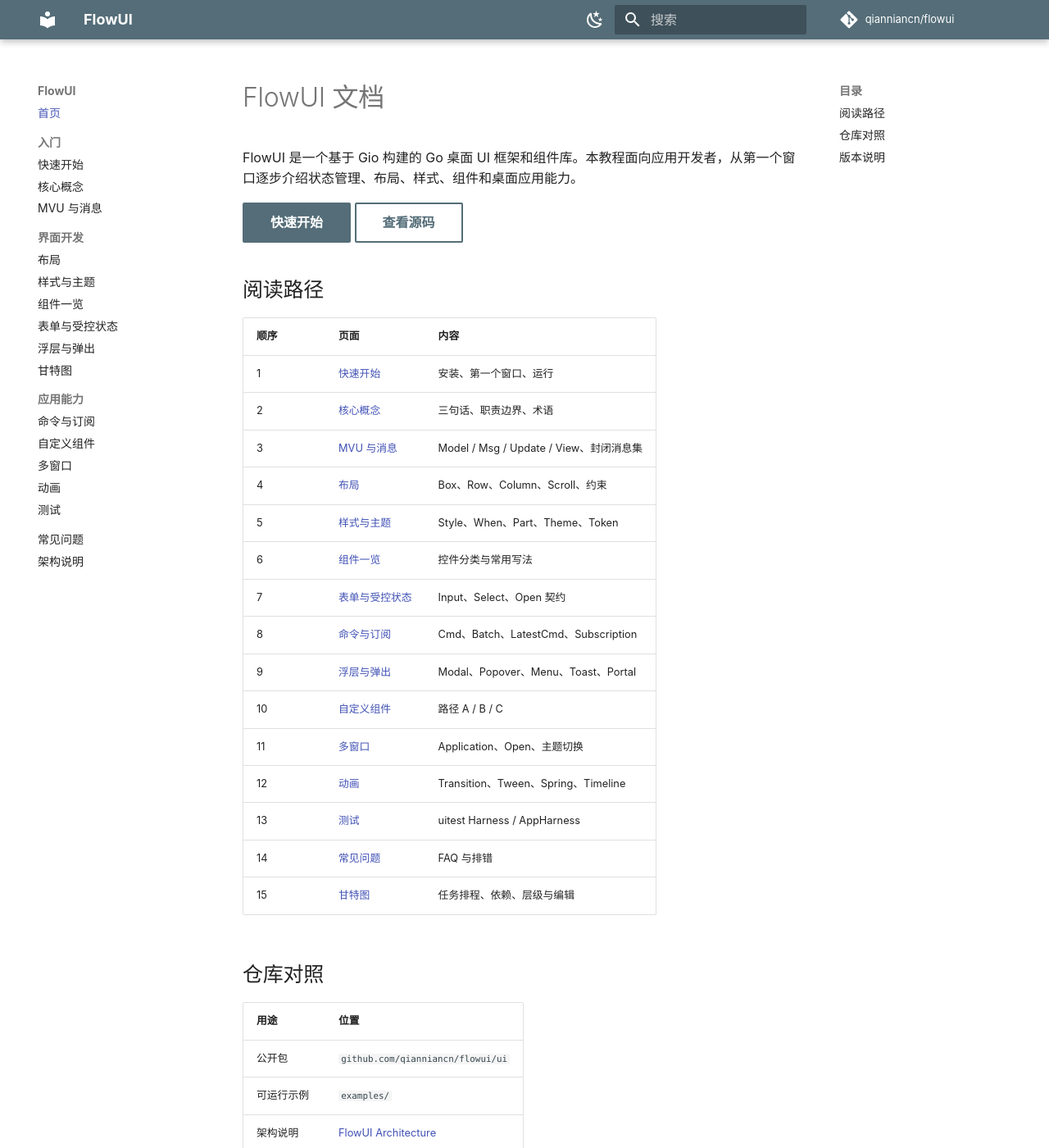
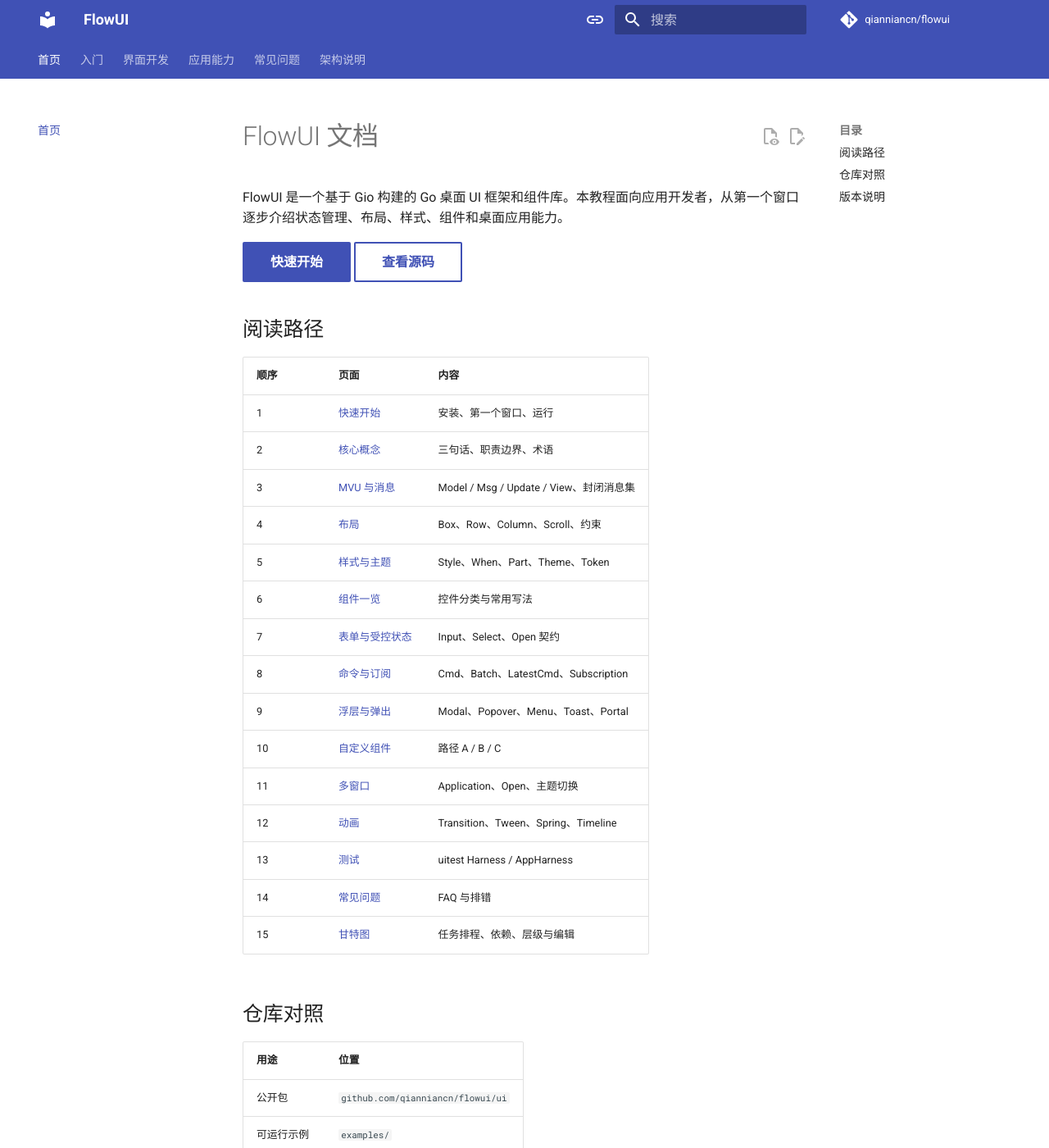
Before and after one commit to qianniancn/flowui, an MkDocs documentation site: the page built from docs/index.md, in a window 1280 px wide and 1400 px high. Shown: the whole window at 82% size. Built offline with MkDocs 1.6.1 and Material for MkDocs 9.7.7, drawn with Linux system fonts in a browser that asks for light colours; comment, search, counter and statistics services are not loaded.

Commit message:
style(docs): 对齐 Material 官方站点风格

```diff
--- a/mkdocs.yml
+++ b/mkdocs.yml
@@ -11,29 +11,44 @@ use_directory_urls: true
 theme:
   name: material
   language: zh
-  font: false
   features:
-    - navigation.instant
+    - content.action.edit
+    - content.action.view
+    - content.code.annotate
+    - content.code.copy
+    - content.tooltips
+    - navigation.footer
+    - navigation.indexes
     - navigation.sections
+    - navigation.tabs
     - navigation.top
+    - navigation.tracking
     - search.highlight
+    - search.share
     - search.suggest
-    - content.code.copy
+    - toc.follow
   palette:
+    - media: "(prefers-color-scheme)"
+      toggle:
+        icon: material/link
+        name: 切换到浅色模式
     - media: "(prefers-color-scheme: light)"
       scheme: default
-      primary: blue grey
-      accent: blue
+      primary: indigo
+      accent: indigo
       toggle:
-        icon: material/weather-night
+        icon: material/toggle-switch
         name: 切换到深色模式
     - media: "(prefers-color-scheme: dark)"
       scheme: slate
-      primary: blue grey
-      accent: light blue
+      primary: black
+      accent: indigo
       toggle:
-        icon: material/weather-sunny
-        name: 切换到浅色模式
+        icon: material/toggle-switch-off
+        name: 跟随系统主题
+  font:
+    text: Roboto
+    code: Roboto Mono
 
 nav:
   - 首页: index.md
@@ -62,6 +77,7 @@ plugins:
       lang:
         - en
         - zh
+      separator: '[\s\u200b\-_,:!=\[\]()"`/]+|\.(?!\d)|&[lg]t;|(?!\b)(?=[A-Z][a-z])'
 
 markdown_extensions:
   - admonition
@@ -78,3 +94,8 @@ markdown_extensions:
       alternate_style: true
 
 copyright: Copyright &copy; FlowUI contributors
+
+extra:
+  social:
+    - icon: fontawesome/brands/github
+      link: https://github.com/qianniancn/flowui
```
